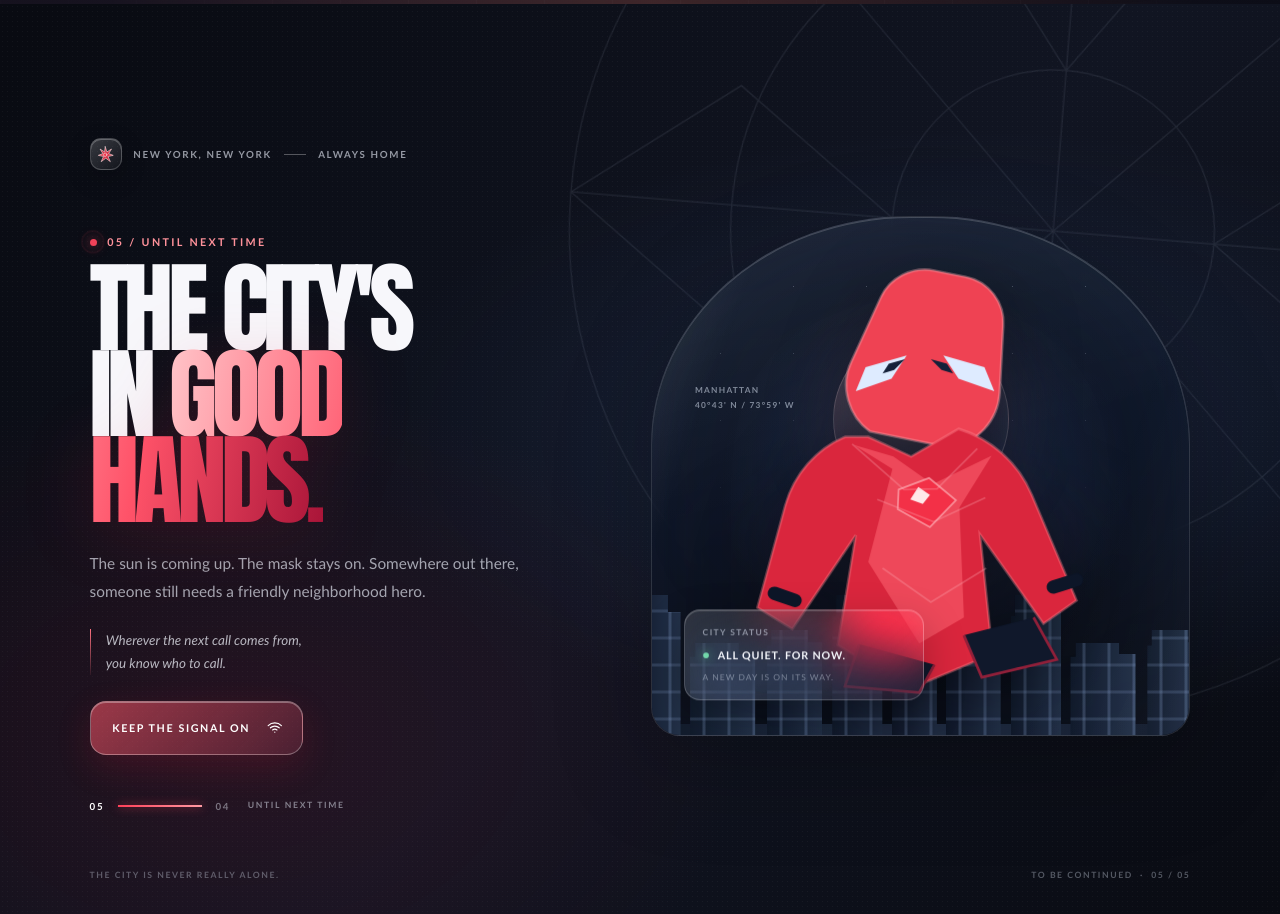
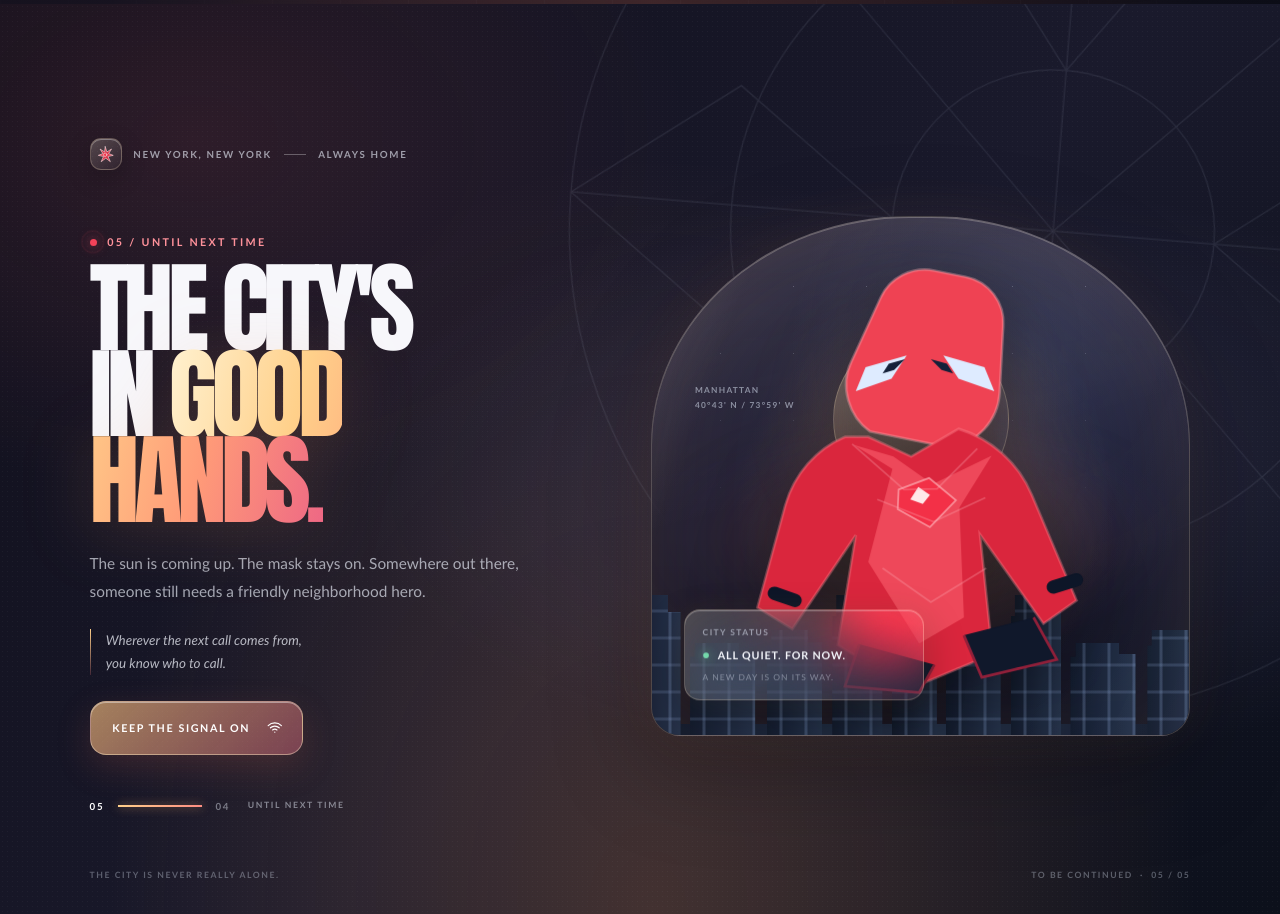
Before and after one commit to thapasubashb/UI-project, a React (Vite) app: page / in a window 1280 px wide. Shown: the part 3360-4274 px from the top of the page. Built offline with nearby package versions, Linux system fonts and the light colour scheme.

Commit message:
chaining silde wise

```diff
--- a/src/components/section5/Section5.css
+++ b/src/components/section5/Section5.css
@@ -1,5 +1,7 @@
 .slide-four {
   --slide-four-red: #f34259;
+  --slide-four-gold: #ffd08a;
+  --slide-four-glass-edge: rgba(255, 228, 190, 0.23);
   position: relative;
   display: flex;
   min-height: max(44rem, 100svh);
@@ -9,9 +11,10 @@
   padding: clamp(5.5rem, 8vw, 8rem) clamp(1.25rem, 7vw, 7rem) 2rem;
   isolation: isolate;
   background:
-    radial-gradient(ellipse at 76% 47%, rgba(49, 77, 130, 0.28), transparent 38rem),
-    radial-gradient(ellipse at 18% 81%, rgba(144, 24, 49, 0.18), transparent 32rem),
-    linear-gradient(132deg, #090b12 3%, #111522 55%, #090b12 100%);
+    radial-gradient(ellipse at 74% 52%, rgba(107, 102, 148, 0.25), transparent 37rem),
+    radial-gradient(ellipse at 51% 100%, rgba(235, 150, 87, 0.21), transparent 34rem),
+    radial-gradient(ellipse at 15% 15%, rgba(182, 84, 93, 0.17), transparent 31rem),
+    linear-gradient(132deg, #100f1b 3%, #1a1a2c 55%, #0c101b 100%);
   color: #f7f7fb;
 }
 
@@ -78,11 +81,11 @@
   height: 2rem;
   margin-right: 0.08rem;
   place-items: center;
-  border: 1px solid rgba(255, 255, 255, 0.19);
+  border: 1px solid var(--slide-four-glass-edge);
   border-radius: 0.7rem;
-  background: linear-gradient(140deg, rgba(255, 255, 255, 0.19), rgba(255, 255, 255, 0.035));
-  box-shadow: inset 0 1px 0 rgba(255, 255, 255, 0.26), 0 8px 25px rgba(0, 0, 0, 0.22);
-  backdrop-filter: blur(14px);
+  background: linear-gradient(140deg, rgba(255, 243, 221, 0.21), rgba(255, 255, 255, 0.035));
+  box-shadow: inset 0 1px 0 rgba(255, 255, 255, 0.32), 0 8px 25px rgba(0, 0, 0, 0.22);
+  backdrop-filter: blur(18px) saturate(155%);
 }
 
 .slide-four__mark svg {
@@ -141,10 +144,10 @@
 
 .slide-four__title span {
   color: transparent;
-  background: linear-gradient(100deg, #ffc0c5 3%, #ff5369 53%, #a71337 100%);
+  background: linear-gradient(105deg, #fff0cd 3%, #ffd08a 34%, #ff9b78 67%, #ed6585 100%);
   background-clip: text;
   -webkit-background-clip: text;
-  filter: drop-shadow(0 9px 35px rgba(227, 31, 62, 0.16));
+  filter: drop-shadow(0 9px 35px rgba(239, 151, 94, 0.2));
 }
 
 .slide-four__description {
@@ -165,7 +168,7 @@
 .slide-four__quote-rule {
   width: 1px;
   flex: none;
-  background: linear-gradient(#ff7281, rgba(255, 114, 129, 0.08));
+  background: linear-gradient(var(--slide-four-gold), rgba(255, 114, 129, 0.2));
 }
 
 .slide-four__quote p {
@@ -184,28 +187,28 @@
   gap: 1rem;
   margin-top: 1.65rem;
   padding: 0.8rem 1.15rem 0.8rem 1.35rem;
-  border: 1px solid rgba(255, 255, 255, 0.31);
+  border: 1px solid rgba(255, 230, 201, 0.42);
   border-radius: 1rem;
   background:
-    linear-gradient(135deg, rgba(255, 76, 96, 0.52), rgba(133, 20, 50, 0.28)),
-    rgba(255, 255, 255, 0.075);
-  box-shadow: inset 0 1px 0 rgba(255, 255, 255, 0.32), 0 12px 34px rgba(179, 23, 52, 0.2);
+    linear-gradient(135deg, rgba(255, 193, 121, 0.58), rgba(224, 88, 111, 0.39)),
+    rgba(255, 255, 255, 0.09);
+  box-shadow: inset 0 1px 0 rgba(255, 255, 255, 0.4), 0 12px 34px rgba(188, 92, 73, 0.22);
   color: #fff;
   cursor: pointer;
   font-size: 0.67rem;
   font-weight: 800;
   letter-spacing: 0.15em;
-  backdrop-filter: blur(22px) saturate(150%);
+  backdrop-filter: blur(24px) saturate(160%);
   transition: transform 250ms ease, border-color 250ms ease, background 250ms ease, box-shadow 250ms ease;
 }
 
 .slide-four__button:hover {
   transform: translateY(-3px);
-  border-color: rgba(255, 255, 255, 0.6);
+  border-color: rgba(255, 243, 222, 0.76);
   background:
-    linear-gradient(135deg, rgba(255, 93, 111, 0.7), rgba(149, 21, 54, 0.42)),
-    rgba(255, 255, 255, 0.11);
-  box-shadow: inset 0 1px 0 rgba(255, 255, 255, 0.4), 0 17px 38px rgba(179, 23, 52, 0.29);
+    linear-gradient(135deg, rgba(255, 210, 144, 0.75), rgba(231, 103, 125, 0.49)),
+    rgba(255, 255, 255, 0.13);
+  box-shadow: inset 0 1px 0 rgba(255, 255, 255, 0.46), 0 17px 38px rgba(188, 92, 73, 0.3);
 }
 
 .slide-four__button:active {
@@ -265,8 +268,8 @@
   display: block;
   width: 100%;
   height: 100%;
-  background: linear-gradient(90deg, #ff4058, #ff9ba3);
-  box-shadow: 0 0 10px rgba(255, 69, 92, 0.7);
+  background: linear-gradient(90deg, #ffd08a, #ff8e83);
+  box-shadow: 0 0 10px rgba(255, 176, 111, 0.68);
 }
 
 .slide-four__progress-caption {
@@ -279,14 +282,19 @@
   position: relative;
   min-height: clamp(32rem, 65vh, 45rem);
   overflow: hidden;
-  border: 1px solid rgba(230, 239, 255, 0.15);
+  border: 1px solid var(--slide-four-glass-edge);
   border-radius: 48% 48% 1.8rem 1.8rem / 44% 44% 1.8rem 1.8rem;
   background:
-    radial-gradient(ellipse at 51% 52%, rgba(44, 82, 142, 0.28), transparent 53%),
-    linear-gradient(165deg, rgba(255, 255, 255, 0.06), transparent 48%),
-    linear-gradient(180deg, rgba(14, 24, 42, 0.59), rgba(7, 10, 18, 0.56));
-  box-shadow: inset 0 1px 0 rgba(255, 255, 255, 0.18), inset 0 0 100px rgba(71, 109, 180, 0.075), 0 30px 100px rgba(0, 0, 0, 0.23);
-  backdrop-filter: blur(11px);
+    radial-gradient(ellipse at 51% 57%, rgba(249, 169, 107, 0.19), transparent 49%),
+    radial-gradient(ellipse at 71% 25%, rgba(131, 147, 195, 0.19), transparent 45%),
+    linear-gradient(165deg, rgba(255, 246, 227, 0.1), transparent 48%),
+    linear-gradient(180deg, rgba(37, 37, 60, 0.65), rgba(15, 17, 30, 0.74));
+  box-shadow:
+    inset 0 1px 0 rgba(255, 247, 231, 0.25),
+    inset 0 0 100px rgba(241, 170, 113, 0.09),
+    0 30px 100px rgba(0, 0, 0, 0.28),
+    0 0 60px rgba(242, 167, 111, 0.08);
+  backdrop-filter: blur(16px) saturate(145%);
   animation: slide-four-scene-in 1s cubic-bezier(0.2, 0.75, 0.25, 1) 100ms both;
 }
 
@@ -307,7 +315,7 @@
   width: 90%;
   height: 44%;
   border-radius: 50%;
-  background: radial-gradient(ellipse, rgba(227, 84, 91, 0.15), rgba(92, 81, 120, 0.055) 43%, transparent 70%);
+  background: radial-gradient(ellipse, rgba(255, 202, 121, 0.29), rgba(239, 119, 116, 0.12) 43%, rgba(131, 131, 181, 0.045) 60%, transparent 72%);
   filter: blur(17px);
   transform: translateX(-50%);
   animation: slide-four-sunrise 6.5s ease-in-out infinite alternate;
@@ -319,10 +327,10 @@
   left: 50%;
   width: clamp(7rem, 14vw, 11rem);
   aspect-ratio: 1;
-  border: 1px solid rgba(255, 225, 224, 0.24);
+  border: 1px solid rgba(255, 232, 191, 0.35);
   border-radius: 50%;
-  background: radial-gradient(circle at 40% 34%, rgba(255, 216, 211, 0.32), rgba(191, 100, 125, 0.13) 51%, rgba(92, 83, 127, 0.04) 73%);
-  box-shadow: 0 0 85px rgba(235, 116, 134, 0.13), inset 0 0 35px rgba(255, 211, 210, 0.12);
+  background: radial-gradient(circle at 40% 34%, rgba(255, 239, 197, 0.48), rgba(255, 190, 132, 0.2) 51%, rgba(170, 120, 156, 0.055) 73%);
+  box-shadow: 0 0 95px rgba(255, 187, 113, 0.2), inset 0 0 35px rgba(255, 232, 193, 0.17);
   transform: translateX(-50%);
   transition: box-shadow 500ms ease;
 }
@@ -418,11 +426,16 @@
   min-width: 15rem;
   gap: 0.52rem;
   padding: 0.95rem 1.1rem;
-  border: 1px solid rgba(255, 255, 255, 0.21);
+  border: 1px solid var(--slide-four-glass-edge);
   border-radius: 1rem;
-  background: linear-gradient(135deg, rgba(255, 255, 255, 0.15), rgba(255, 255, 255, 0.045));
-  box-shadow: inset 0 1px 0 rgba(255, 255, 255, 0.2), 0 15px 40px rgba(0, 0, 0, 0.25);
-  backdrop-filter: blur(24px) saturate(145%);
+  background:
+    linear-gradient(135deg, rgba(255, 246, 226, 0.18), rgba(191, 206, 255, 0.045)),
+    rgba(255, 217, 168, 0.045);
+  box-shadow:
+    inset 0 1px 0 rgba(255, 255, 255, 0.31),
+    0 15px 40px rgba(0, 0, 0, 0.28),
+    0 0 30px rgba(255, 190, 125, 0.08);
+  backdrop-filter: blur(28px) saturate(160%);
   animation: slide-four-card-float 5s ease-in-out infinite;
 }
 
```
